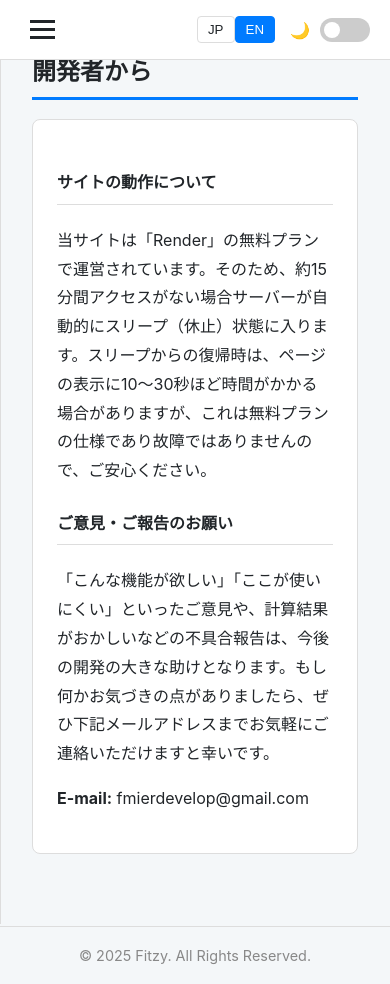
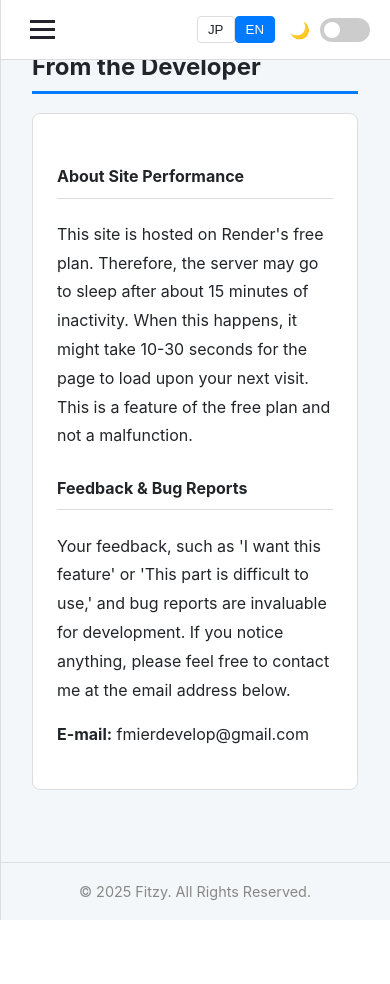
Before and after one commit to Fitzy-coder/chemistry-calculator, a Flask app: template templates/developer.html in a window 390 px wide. After the commit the page ends 920 px from the top, so only its background shows below. Run offline with Flask 3, Linux system fonts and the light colour scheme; the template is opened without the code that fills it, so the values that code supplies are empty.

Commit message:
Update layout.html

```diff
--- a/templates/layout.html
+++ b/templates/layout.html
@@ -9,6 +9,7 @@
         :root {
             --bg-color: #f4f7f9; --text-color: #212529; --card-bg-color: #fff;
             --border-color: #ddd; --header-bg-color: #fff; --link-color: #007bff;
+            --sidebar-width: 250px;
         }
         body.dark-mode {
             --bg-color: #1a1a1a; --text-color: #e0e0e0; --card-bg-color: #2c2c2c;
@@ -20,10 +21,12 @@
         .header h1 a { text-decoration: none; color: inherit; }
         .hamburger { cursor: pointer; background: none; border: none; padding: 5px; z-index: 1002; display: none; }
         .hamburger span { display: block; width: 25px; height: 3px; margin: 5px; background-color: var(--text-color); }
-        .sidebar { height: 100%; width: 250px; position: fixed; z-index: 900; top: 0; left: 0; background-color: var(--card-bg-color); overflow-x: hidden; transition: 0.3s; padding-top: 80px; border-right: 1px solid var(--border-color); }
+        .sidebar { height: 100%; width: 0; position: fixed; z-index: 1001; top: 0; left: 0; background-color: var(--card-bg-color); overflow-x: hidden; transition: 0.3s; padding-top: 80px; border-right: 1px solid var(--border-color); }
+        .sidebar.active { width: var(--sidebar-width); }
         .sidebar a { padding: 10px 15px; text-decoration: none; font-size: 18px; color: var(--link-color); display: block; }
         .sidebar a:hover { background-color: rgba(100,100,100,0.1); }
-        .main-content-wrapper { transition: margin-left .3s; padding-top: 60px; margin-left: 250px; }
+        .main-content-wrapper { transition: margin-left .3s; padding-top: 60px; }
+        .main-content-wrapper.shifted { margin-left: var(--sidebar-width); }
         .main-content { padding: 2em; max-width: 900px; margin: 0 auto; }
         .controls { margin-left: auto; display: flex; align-items: center; gap: 15px; }
         .lang-switcher button { background: none; border: 1px solid var(--border-color); color: var(--text-color); padding: 5px 10px; cursor: pointer; border-radius: 4px; }
@@ -37,15 +40,7 @@
         input:checked + .slider:before { transform: translateX(26px); }
         footer { text-align: center; padding: 20px; margin-top: 40px; font-size: 0.9em; color: #888; border-top: 1px solid var(--border-color); }
         h2 { border-bottom: 3px solid var(--link-color); padding-bottom: 0.4em; }
-
-        /* スマートフォン用のレイアウト調整 */
-        @media (max-width: 768px) {
-            .hamburger { display: block; }
-            .sidebar { width: 0; }
-            .sidebar.active { width: 250px; }
-            .main-content-wrapper { margin-left: 0; }
-            .header h1 { display: none; }
-        }
+        @media (max-width: 768px) { .hamburger { display: block; } .sidebar.active { width: 250px; } .main-content-wrapper.shifted { margin-left: 0; } .header h1 { display: none; } }
     </style>
 </head>
 <body>
@@ -70,7 +65,6 @@
         </main>
         <footer data-translate="footer_copyright">&copy; 2025 Fitzy. All Rights Reserved.</footer>
     </div>
-
     <script>
         const translations = {
             en: {
@@ -80,6 +74,12 @@
                 nav_developer: "From Developer",
                 nav_privacy: "Privacy Policy",
                 nav_other_sites: "Other Sites",
+                // 翻訳データからdev_introを削除
+                dev_title: "From the Developer",
+                dev_server_title: "About Site Performance",
+                dev_server_desc: "This site is hosted on Render's free plan. Therefore, the server may go to sleep after about 15 minutes of inactivity. When this happens, it might take 10-30 seconds for the page to load upon your next visit. This is a feature of the free plan and not a malfunction.",
+                dev_contact_title: "Feedback & Bug Reports",
+                dev_contact_desc: "Your feedback, such as 'I want this feature' or 'This part is difficult to use,' and bug reports are invaluable for development. If you notice anything, please feel free to contact me at the email address below.",
                 footer_copyright: "© 2025 Fitzy. All Rights Reserved."
             }
         };
```
